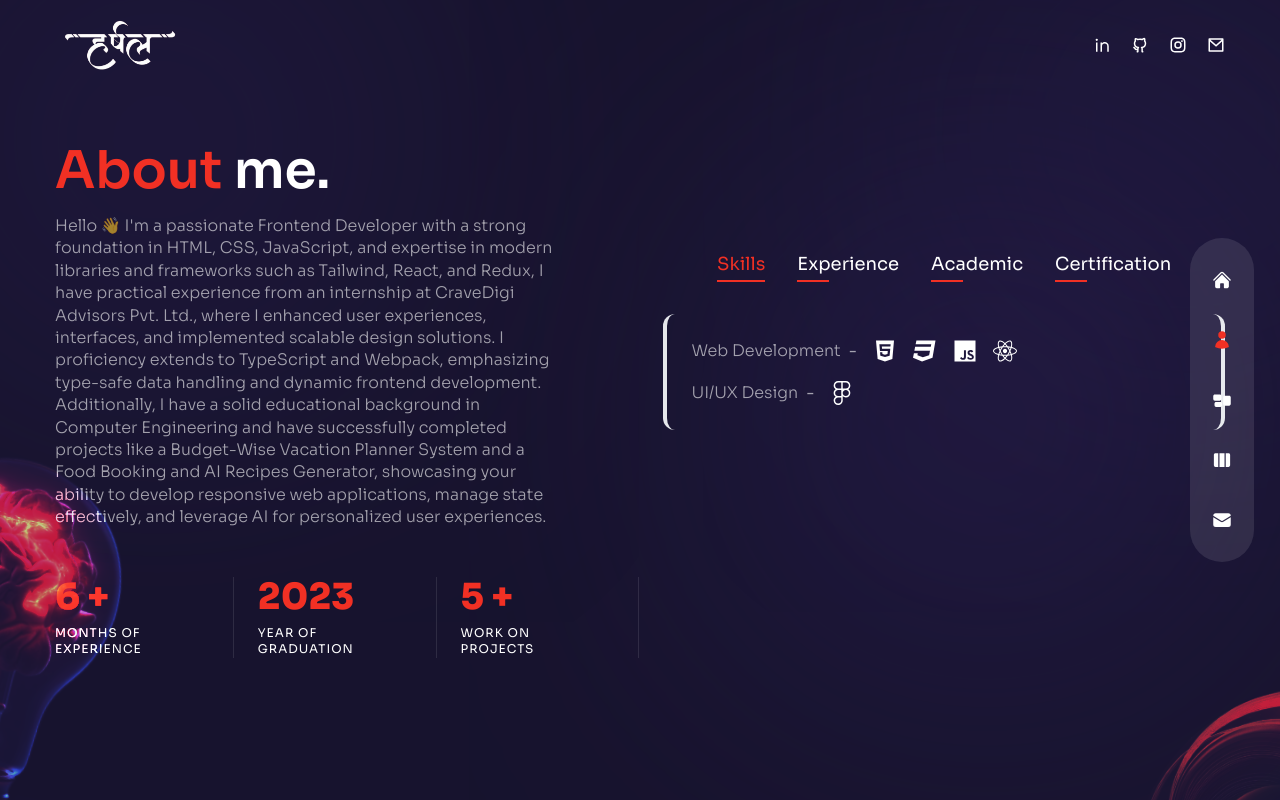
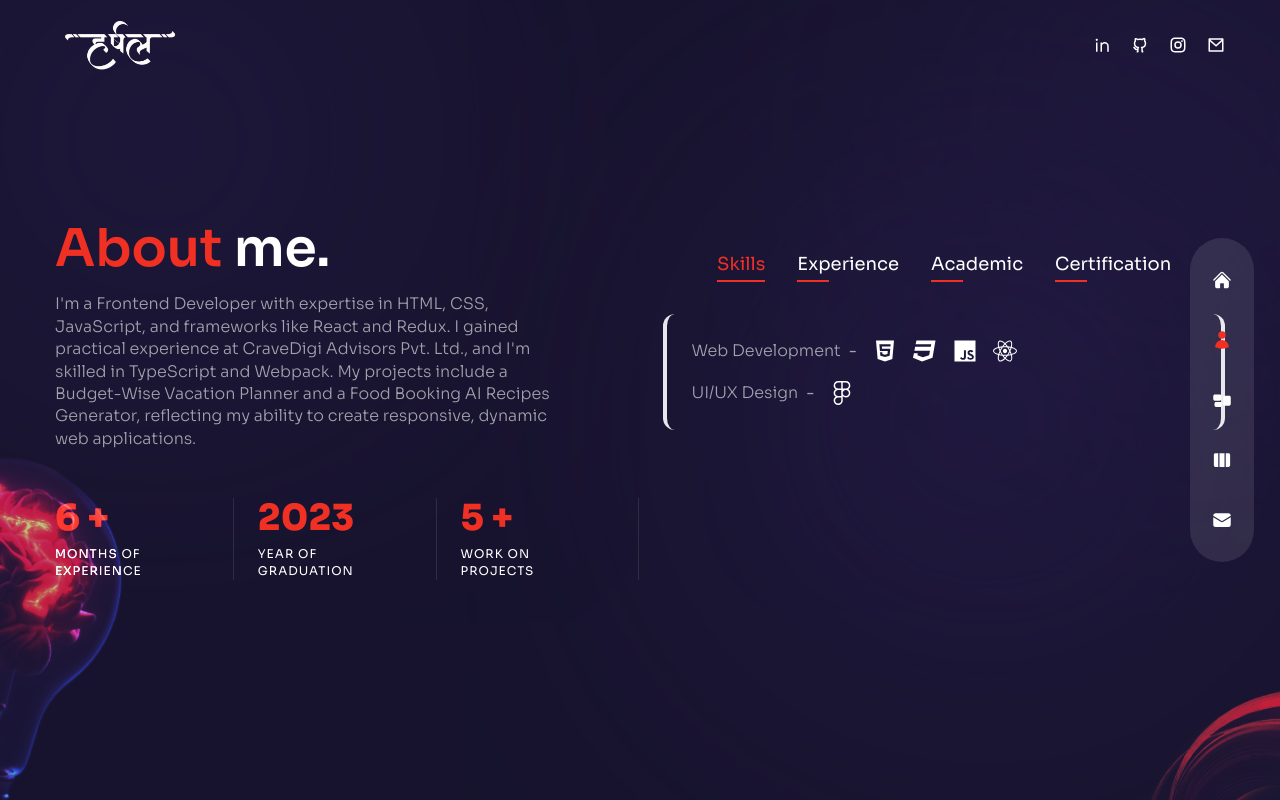
Before and after one commit to harshal0151/Portfolio-Harshal, a Next.js app: page /about in a window 1280 px wide. Built offline with nearby package versions, Linux system fonts and the light colour scheme.

Commit message:
about update

```diff
--- a/pages/about/index.js
+++ b/pages/about/index.js
@@ -107,19 +107,12 @@ const About = () => {
             exit="hidden"
             className="max-w-[500px] mx-auto xl:mx-0 mb-5 xl:mb-12 px-0.8 xl:px-0"
           >
-            Hello 👋 I'm a passionate Frontend Developer with a strong
-            foundation in HTML, CSS, JavaScript, and expertise in modern
-            libraries and frameworks such as Tailwind, React, and Redux, I have
-            practical experience from an internship at CraveDigi Advisors Pvt.
-            Ltd., where I enhanced user experiences, interfaces, and implemented
-            scalable design solutions. I proficiency extends to TypeScript and
-            Webpack, emphasizing type-safe data handling and dynamic frontend
-            development. Additionally, I have a solid educational background in
-            Computer Engineering and have successfully completed projects like a
-            Budget-Wise Vacation Planner System and a Food Booking and AI
-            Recipes Generator, showcasing your ability to develop responsive web
-            applications, manage state effectively, and leverage AI for
-            personalized user experiences.
+            I'm a Frontend Developer with expertise in HTML, CSS, JavaScript,
+            and frameworks like React and Redux. I gained practical experience
+            at CraveDigi Advisors Pvt. Ltd., and I'm skilled in TypeScript and
+            Webpack. My projects include a Budget-Wise Vacation Planner and a
+            Food Booking AI Recipes Generator, reflecting my ability to create
+            responsive, dynamic web applications.
           </motion.p>
 
           {/* counter  */}
```
